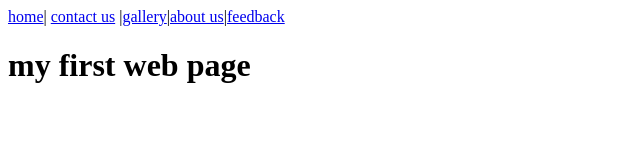
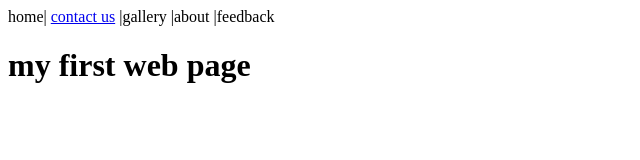
Before and after one commit to ashishrana9849082744/mywebsite.github.io, a plain HTML site: page index.html in a window 1280 px wide. Shown: the whole page, without its empty margins (0-640 px from the left). Drawn offline with Linux system fonts and the light colour scheme.

Commit message:
Update index.html

```diff
--- a/index.html
+++ b/index.html
@@ -5,7 +5,7 @@
 </head>
 <body>
 
-<a href="home.html">home</a>| <a href="contact.html">contact us</a> |<a href="gallery.html">gallery</a>|<a href="aboutus.html">about us</a>|<a href="feedback.html">feedback</a>
+home| <a href="contact.html">contact us</a> |gallery |about |feedback
 <h1>my first web page</h1>
 
 </body>
```
